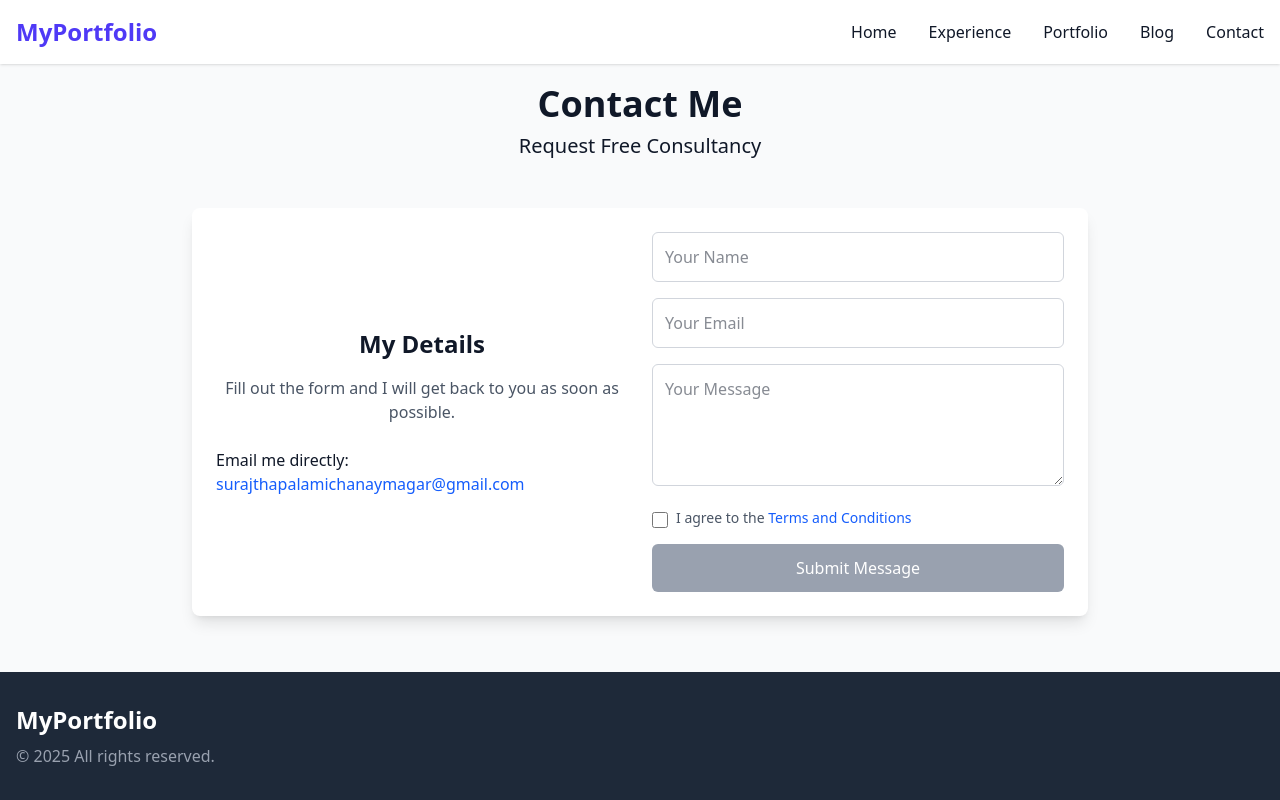
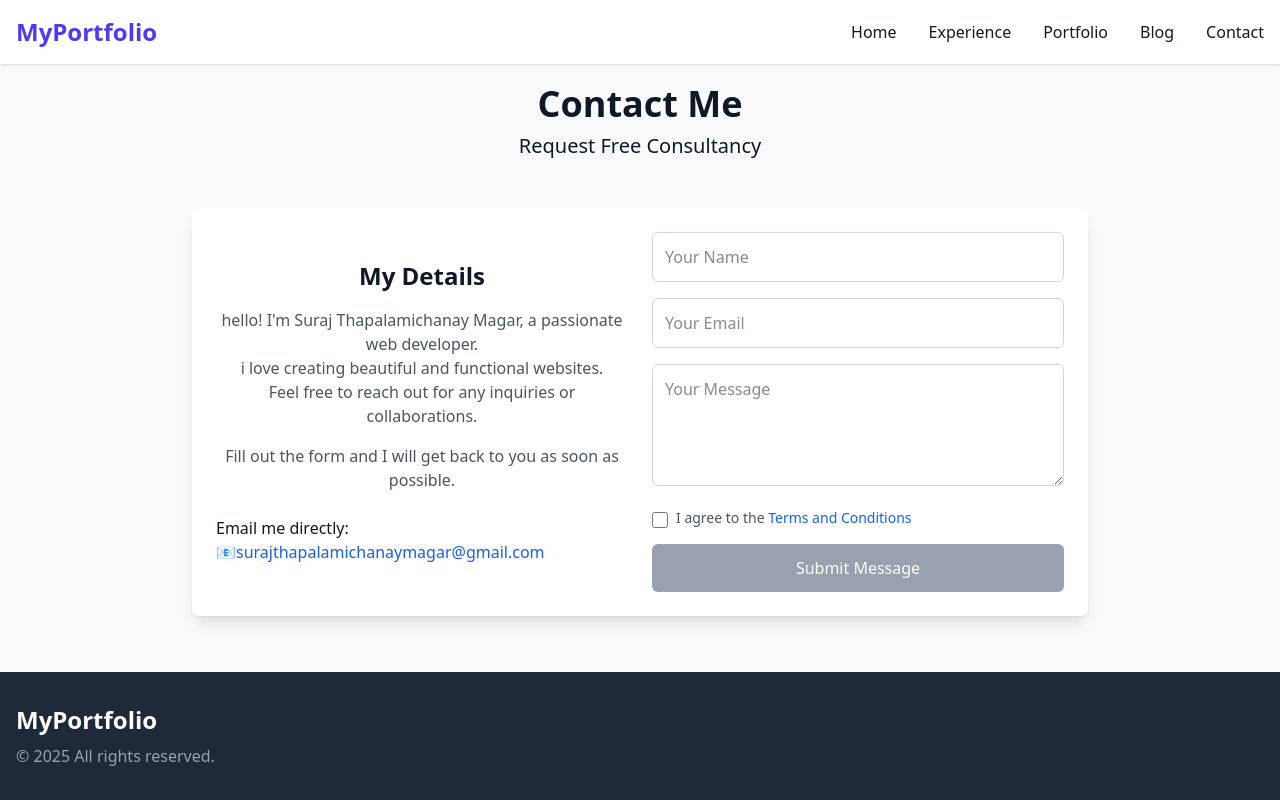
Before and after one commit to surajhgh/profile2.0, a Next.js app: page /contact in a window 1280 px wide. Built offline with nearby package versions, Linux system fonts and the light colour scheme.

Commit message:
contact us

```diff
--- a/src/app/contact/page.jsx
+++ b/src/app/contact/page.jsx
@@ -1,104 +1,3 @@
-// export default function Contact() {
-//   return (
-//     <div className="py-12">
-//       <div className="container mx-auto px-4">
-//         <div className="max-w-4xl mx-auto">
-//           <h1 className="text-3xl md:text-4xl font-bold mb-12 text-center">Contact Me</h1>
-
-//           <div className="bg-white p-8 rounded-lg shadow-sm">
-//             <form>
-//               <div className="grid grid-cols-1 md:grid-cols-2 gap-6 mb-6">
-//                 <div>
-//                   <label htmlFor="name" className="block text-gray-700 mb-2">Name</label>
-//                   <input
-//                     type="text"
-//                     id="name"
-//                     className="w-full px-4 py-2 border border-gray-300 rounded-lg focus:ring-2 focus:ring-indigo-600 focus:border-transparent"
-//                     placeholder="Your name"
-//                   />
-//                 </div>
-//                 <div>
-//                   <label htmlFor="email" className="block text-gray-700 mb-2">Email</label>
-//                   <input
-//                     type="email"
-//                     id="email"
-//                     className="w-full px-4 py-2 border border-gray-300 rounded-lg focus:ring-2 focus:ring-indigo-600 focus:border-transparent"
-//                     placeholder="your.email@example.com"
-//                   />
-//                 </div>
-//               </div>
-//               <div className="mb-6">
-//                 <label htmlFor="subject" className="block text-gray-700 mb-2">Subject</label>
-//                 <input
-//                   type="text"
-//                   id="subject"
-//                   className="w-full px-4 py-2 border border-gray-300 rounded-lg focus:ring-2 focus:ring-indigo-600 focus:border-transparent"
-//                   placeholder="What's this about?"
-//                 />
-//               </div>
-//               <div className="mb-6">
-//                 <label htmlFor="message" className="block text-gray-700 mb-2">Message</label>
-//                 <textarea
-//                   id="message"
-//                   rows="5"
-//                   className="w-full px-4 py-2 border border-gray-300 rounded-lg focus:ring-2 focus:ring-indigo-600 focus:border-transparent"
-//                   placeholder="Your message here..."
-//                 ></textarea>
-//               </div>
-//               <button
-//                 type="submit"
-//                 className="bg-indigo-600 text-white px-6 py-3 rounded-lg hover:bg-indigo-700 transition w-full md:w-auto"
-//               >
-//                 Send Message
-//               </button>
-//             </form>
-
-//             <div className="mt-12 pt-8 border-t border-gray-200">
-//               <h3 className="text-xl font-bold mb-4">Other Ways to Reach Me</h3>
-//               <div className="grid grid-cols-1 md:grid-cols-3 gap-4">
-//                 <div className="flex items-center">
-//                   <div className="bg-indigo-100 p-3 rounded-full mr-4">
-//                     <svg className="w-6 h-6 text-indigo-600" fill="none" stroke="currentColor" viewBox="0 0 24 24">
-//                       <path strokeLinecap="round" strokeLinejoin="round" strokeWidth="2" d="M3 8l7.89 5.26a2 2 0 002.22 0L21 8M5 19h14a2 2 0 002-2V7a2 2 0 00-2-2H5a2 2 0 00-2 2v10a2 2 0 002 2z" />
-//                     </svg>
-//                   </div>
-//                   <div>
-//                     <h4 className="font-semibold">Email</h4>
-//                     <p className="text-gray-600">hello@example.com</p>
-//                   </div>
-//                 </div>
-//                 <div className="flex items-center">
-//                   <div className="bg-indigo-100 p-3 rounded-full mr-4">
-//                     <svg className="w-6 h-6 text-indigo-600" fill="none" stroke="currentColor" viewBox="0 0 24 24">
-//                       <path strokeLinecap="round" strokeLinejoin="round" strokeWidth="2" d="M3 5a2 2 0 012-2h3.28a1 1 0 01.948.684l1.498 4.493a1 1 0 01-.502 1.21l-2.257 1.13a11.042 11.042 0 005.516 5.516l1.13-2.257a1 1 0 011.21-.502l4.493 1.498a1 1 0 01.684.949V19a2 2 0 01-2 2h-1C9.716 21 3 14.284 3 6V5z" />
-//                     </svg>
-//                   </div>
-//                   <div>
-//                     <h4 className="font-semibold">Phone</h4>
-//                     <p className="text-gray-600">+1 (555) 123-4567</p>
-//                   </div>
-//                 </div>
-//                 <div className="flex items-center">
-//                   <div className="bg-indigo-100 p-3 rounded-full mr-4">
-//                     <svg className="w-6 h-6 text-indigo-600" fill="none" stroke="currentColor" viewBox="0 0 24 24">
-//                       <path strokeLinecap="round" strokeLinejoin="round" strokeWidth="2" d="M17.657 16.657L13.414 20.9a1.998 1.998 0 01-2.827 0l-4.244-4.243a8 8 0 1111.314 0z" />
-//                       <path strokeLinecap="round" strokeLinejoin="round" strokeWidth="2" d="M15 11a3 3 0 11-6 0 3 3 0 016 0z" />
-//                     </svg>
-//                   </div>
-//                   <div>
-//                     <h4 className="font-semibold">Location</h4>
-//                     <p className="text-gray-600">San Francisco, CA</p>
-//                   </div>
-//                 </div>
-//               </div>
-//             </div>
-//           </div>
-//         </div>
-//       </div>
-//     </div>
-//   )
-// }
-
 
 'use client';
 import React, { useState } from "react";
@@ -171,12 +70,17 @@ function Contact() {
   return (
     <section className="contact-section py-5" id="contact">
       <div className="container mx-auto text-center ">
-        <p className="text-4xl font-bold">Contact Me</p>
+        <h1 className="text-4xl font-bold">Contact Me</h1>
         <p className="text-xl mt-2 ">Request Free Consultancy</p>
 
         <div className="mt-12 max-w-4xl mx-auto p-6 bg-white rounded-lg shadow-lg grid grid-cols-1 md:grid-cols-2 gap-6">
           <div className="flex flex-col justify-center">
             <p className="text-2xl font-semibold">My Details</p>
+            <p className="mt-4 text-gray-600">
+              hello! I'm Suraj Thapalamichanay Magar, a passionate web developer.
+              <br /> i love creating beautiful and functional websites.
+              <br /> Feel free to reach out for any inquiries or collaborations.
+            </p>
             <p className="mt-4 text-gray-600">
               Fill out the form and I will get back to you as soon as possible.
             </p>
@@ -186,7 +90,8 @@ function Contact() {
                 href="mailto:surajthapalamichanaymagar@gmail.com"
                 className="text-blue-600 hover:underline"
               >
-                surajthapalamichanaymagar@gmail.com
+
+                📧surajthapalamichanaymagar@gmail.com
               </a>
             </div>
           </div>
```
